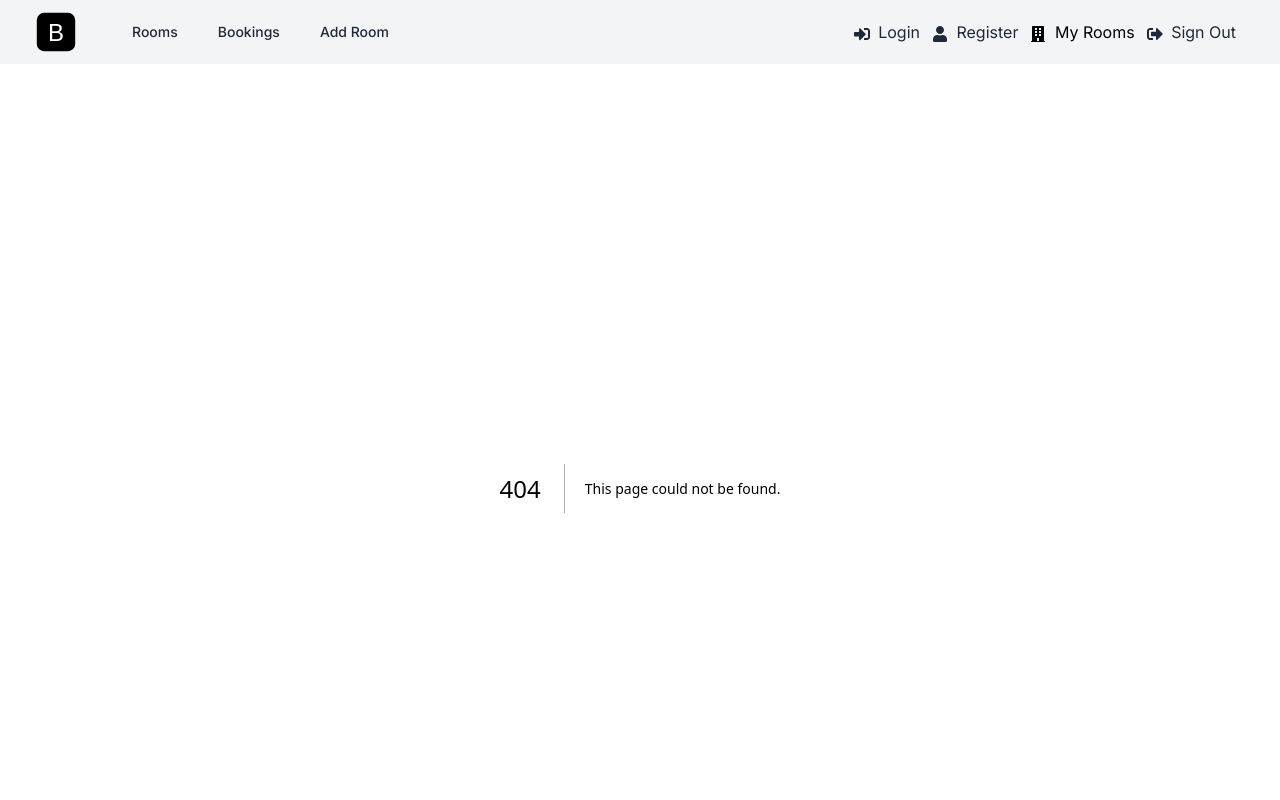
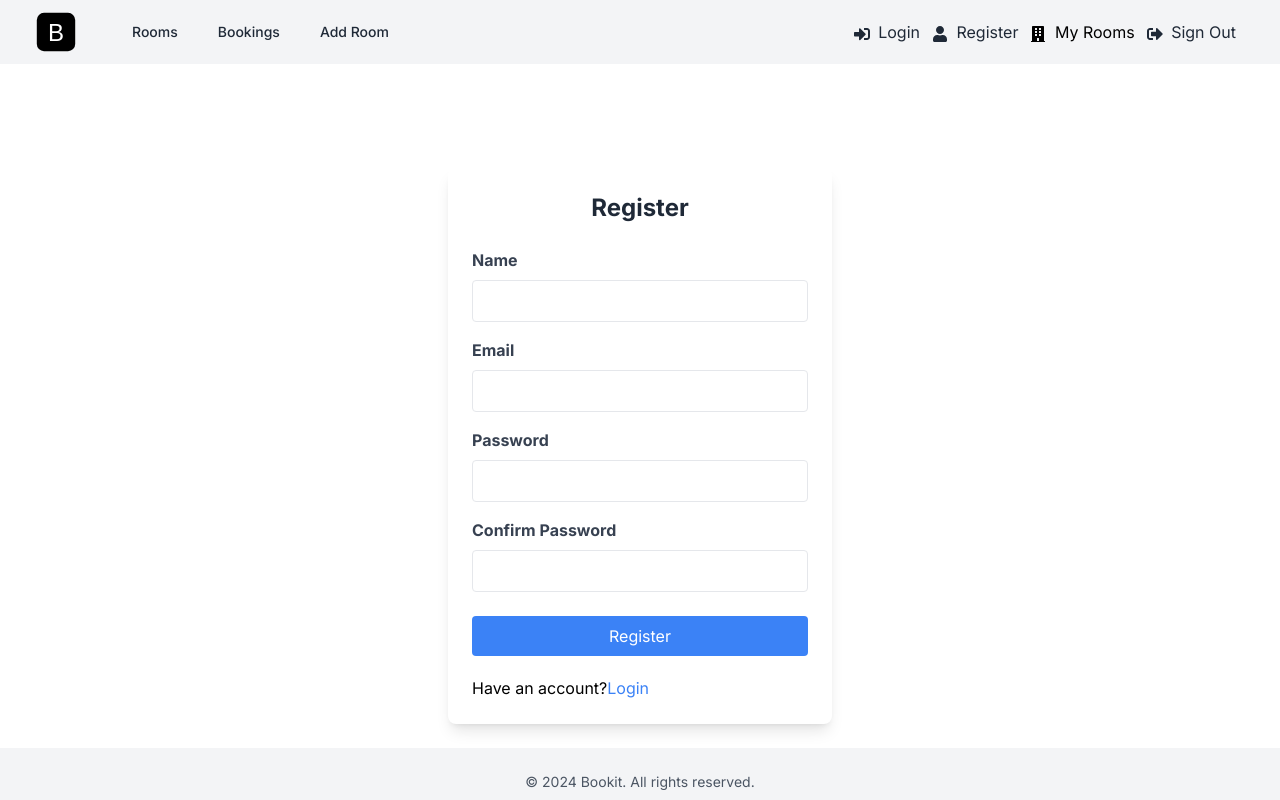
Before and after one commit to willl-8523/bookit-app, a Next.js app: page /register in a window 1280 px wide. Before the commit this address had no page. Shown: the top 800 px of the page. Built offline with nearby package versions, Linux system fonts and the light colour scheme.

Commit message:
Build Login, Register Pages and Forms

```diff
--- /dev/null
+++ b/app/login/page.jsx
@@ -0,0 +1,65 @@
+import Link from 'next/link';
+
+const LoginPage = () => {
+  return (
+    <div className="flex items-center justify-center">
+      <div className="bg-white shadow-lg rounded-lg p-6 w-full max-w-sm mt-20">
+        <form>
+          <h2 className="text-2xl font-bold text-center text-gray-800 mb-6">
+            Login
+          </h2>
+
+          <div className="mb-4">
+            <label
+              htmlFor="email"
+              className="block text-gray-700 font-bold mb-2"
+            >
+              Email
+            </label>
+            <input
+              type="email"
+              id="email"
+              name="email"
+              className="border rounded w-full py-2 px-3"
+              required
+            />
+          </div>
+
+          <div className="mb-6">
+            <label
+              htmlFor="password"
+              className="block text-gray-700 font-bold mb-2"
+            >
+              Password
+            </label>
+            <input
+              type="password"
+              id="password"
+              name="password"
+              className="border rounded w-full py-2 px-3"
+              required
+            />
+          </div>
+
+          <div className="flex flex-col gap-5">
+            <button
+              type="submit"
+              className="bg-blue-500 text-white px-4 py-2 rounded hover:bg-blue-700"
+            >
+              Login
+            </button>
+
+            <p>
+              No account?
+              <Link href="/register" className="text-blue-500">
+                Register
+              </Link>
+            </p>
+          </div>
+        </form>
+      </div>
+    </div>
+  );
+};
+
+export default LoginPage;
--- /dev/null
+++ b/app/register/page.jsx
@@ -0,0 +1,97 @@
+import Link from 'next/link';
+
+const RegisterPage = () => {
+  return (
+    <div className="flex items-center justify-center">
+      <div className="bg-white shadow-lg rounded-lg p-6 w-full max-w-sm mt-20">
+        <form>
+          <h2 className="text-2xl font-bold text-center text-gray-800 mb-6">
+            Register
+          </h2>
+
+          <div className="mb-4">
+            <label
+              htmlFor="name"
+              className="block text-gray-700 font-bold mb-2"
+            >
+              Name
+            </label>
+            <input
+              type="text"
+              id="name"
+              name="name"
+              className="border rounded w-full py-2 px-3"
+              required
+            />
+          </div>
+
+          <div className="mb-4">
+            <label
+              htmlFor="email"
+              className="block text-gray-700 font-bold mb-2"
+            >
+              Email
+            </label>
+            <input
+              type="email"
+              id="email"
+              name="email"
+              className="border rounded w-full py-2 px-3"
+              required
+            />
+          </div>
+
+          <div className="mb-4">
+            <label
+              htmlFor="password"
+              className="block text-gray-700 font-bold mb-2"
+            >
+              Password
+            </label>
+            <input
+              type="password"
+              id="password"
+              name="password"
+              className="border rounded w-full py-2 px-3"
+              required
+            />
+          </div>
+
+          <div className="mb-6">
+            <label
+              htmlFor="confirm-password"
+              className="block text-gray-700 font-bold mb-2"
+            >
+              Confirm Password
+            </label>
+            <input
+              type="password"
+              id="confirm-password"
+              name="confirm-password"
+              className="border rounded w-full py-2 px-3"
+              required
+            />
+          </div>
+
+          <div className="flex flex-col gap-5">
+            <button
+              type="submit"
+              className="bg-blue-500 text-white px-4 py-2 rounded hover:bg-blue-700"
+            >
+              Register
+            </button>
+
+            <p>
+              Have an account?
+              <Link href="/login" className="text-blue-500">
+                Login
+              </Link>
+            </p>
+          </div>
+        </form>
+      </div>
+    </div>
+  );
+};
+
+export default RegisterPage;
--- a/components/Header.jsx
+++ b/components/Header.jsx
@@ -27,13 +27,13 @@ const Header = () => {
                 </Link>
                 {/* Logged In Only */}
                 <Link
-                  href="/bookings.html"
+                  href="/bookings"
                   className="rounded-md px-3 py-2 text-sm font-medium text-gray-800 hover:bg-gray-700 hover:text-white"
                 >
                   Bookings
                 </Link>
                 <Link
-                  href="/add-room.html"
+                  href="/rooms/add"
                   className="rounded-md px-3 py-2 text-sm font-medium text-gray-800 hover:bg-gray-700 hover:text-white"
                 >
                   Add Room
@@ -46,22 +46,22 @@ const Header = () => {
             <div className="ml-4 flex items-center md:ml-6">
               {/* Logged Out Only */}
               <Link
-                href="login.html"
+                href="/login"
                 className="mr-3 text-gray-800 hover:text-gray-600"
               >
                 <FaSignInAlt className="inline mr-1" /> Login
               </Link>
               <Link
-                href="register.html"
+                href="/register"
                 className="mr-3 text-gray-800 hover:text-gray-600"
               >
                 <FaUser className="inline mr-1" /> Register
               </Link>
-              <Link href="my-rooms.html">
+              <Link href="/rooms/my">
                 <FaBuilding className="inline mr-1" /> My Rooms
               </Link>
               <Link
-                href="login.html"
+                href="/login"
                 className="mx-3 text-gray-800 hover:text-gray-600"
               >
                 <FaSignOutAlt className="inline mr-1" /> Sign Out
@@ -82,13 +82,13 @@ const Header = () => {
           </Link>
           {/* Logged In Only */}
           <Link
-            href="/bookings.html"
+            href="/bookings"
             className="block rounded-md px-3 py-2 text-base font-medium text-gray-800 hover:bg-gray-700 hover:text-white"
           >
             Bookings
           </Link>
           <Link
-            href="/add-room.html"
+            href="/rooms/add"
             className="block rounded-md px-3 py-2 text-base font-medium text-gray-800 hover:bg-gray-700 hover:text-white"
           >
             Add Room
```
